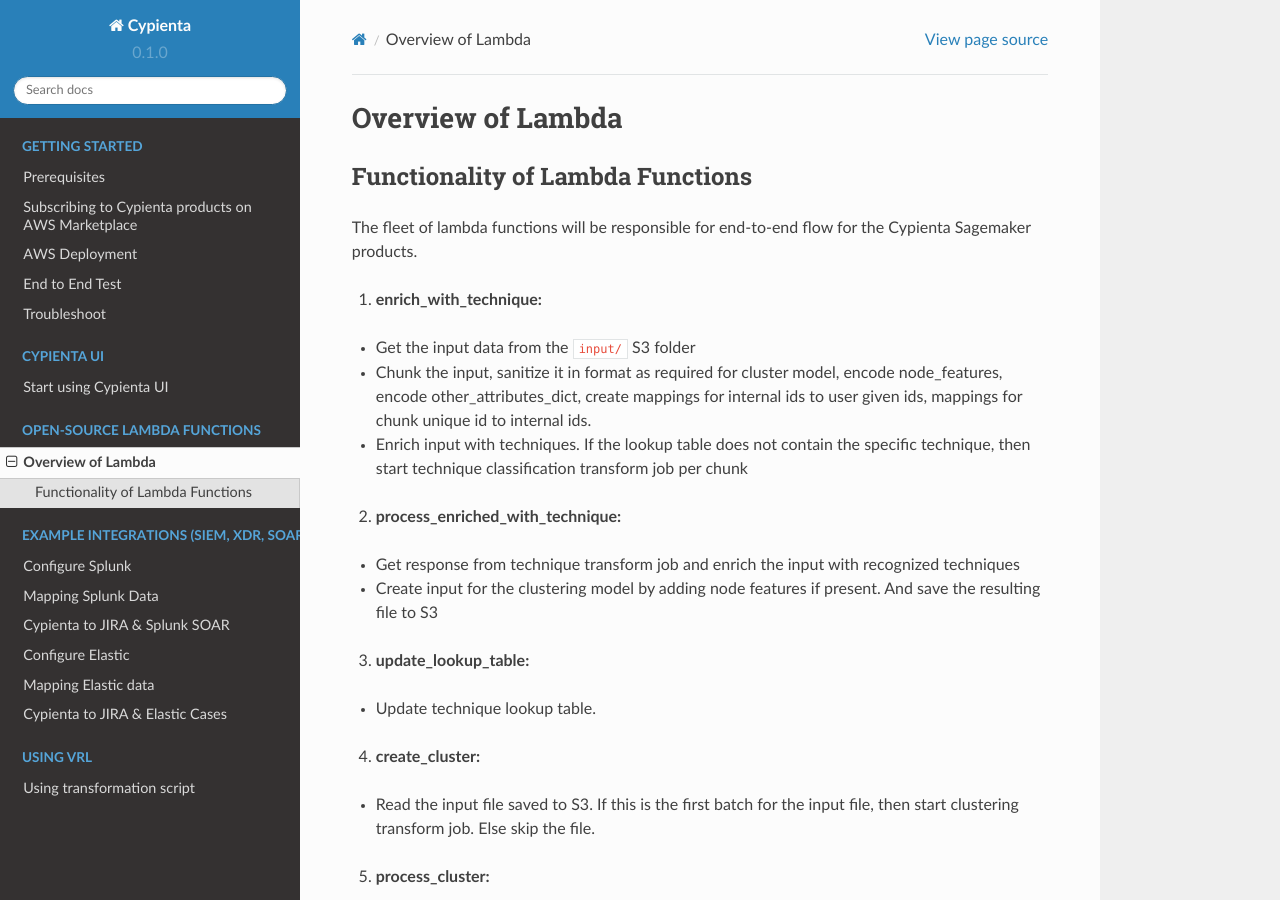
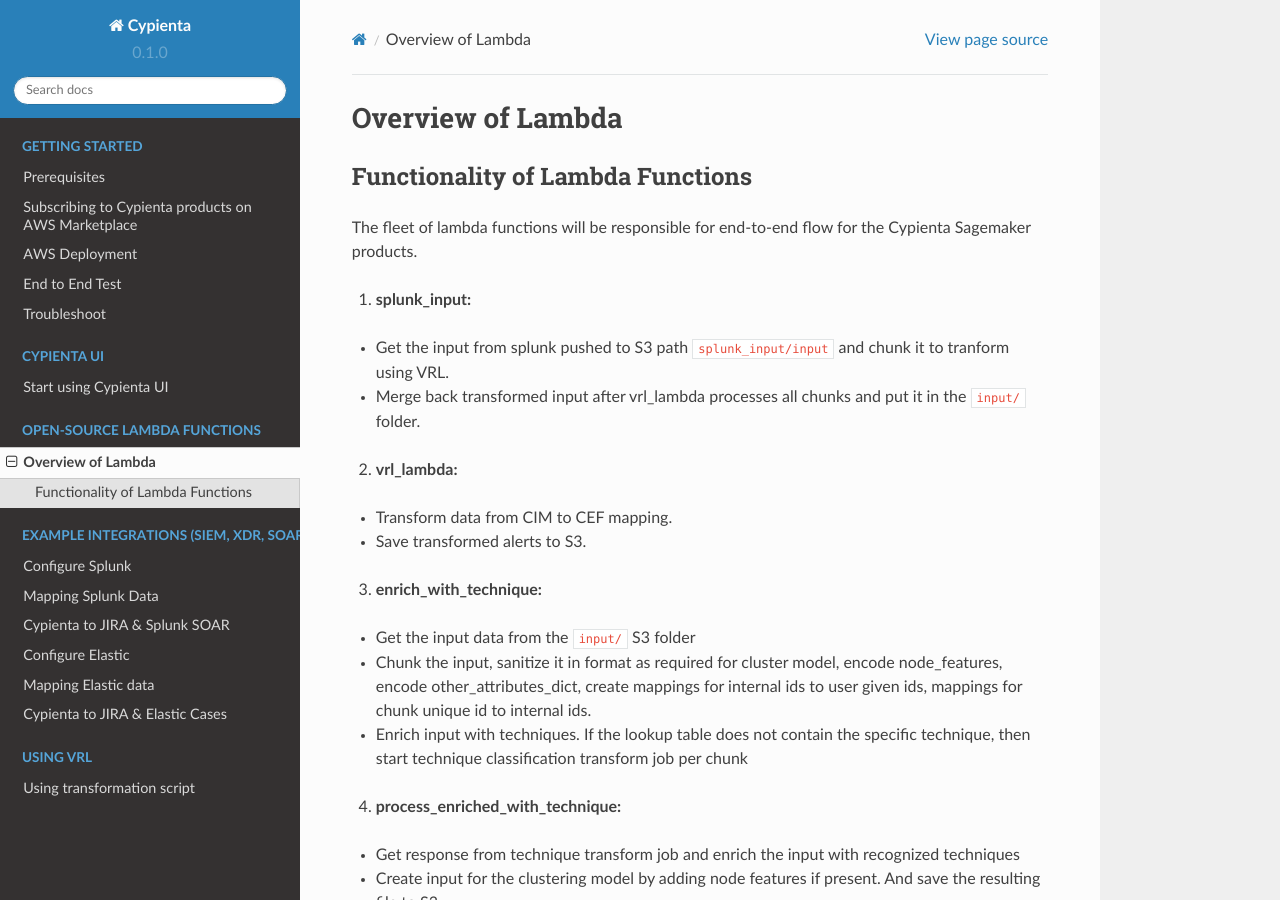
Before and after one commit to cypienta/docs, a Sphinx documentation site: the page built from docs/source/lambda/functions.rst, in a window 1280 px wide and 900 px high. Built offline with Sphinx 7.4.7 and the Read the Docs theme 2.0.0, drawn with Linux system fonts in a browser that asks for light colours.

Commit message:
update lambda functions

```diff
--- a/docs/source/lambda/functions.rst
+++ b/docs/source/lambda/functions.rst
@@ -6,59 +6,69 @@
 
 The fleet of lambda functions will be responsible for end-to-end flow for the Cypienta Sagemaker products.
 
-1. **enrich_with_technique:**
+1. **splunk_input:**
+
+- Get the input from splunk pushed to S3 path ``splunk_input/input`` and chunk it to tranform using VRL.
+- Merge back transformed input after vrl_lambda processes all chunks and put it in the ``input/`` folder.
+
+2. **vrl_lambda:**
+
+- Transform data from CIM to CEF mapping.
+- Save transformed alerts to S3.
+
+3. **enrich_with_technique:**
 
 - Get the input data from the ``input/`` S3 folder
 - Chunk the input, sanitize it in format as required for cluster model, encode node_features, encode other_attributes_dict, create mappings for internal ids to user given ids, mappings for chunk unique id to internal ids.
 - Enrich input with techniques. If the lookup table does not contain the specific technique, then start technique classification transform job per chunk
 
-2. **process_enriched_with_technique:**
+4. **process_enriched_with_technique:**
 
 - Get response from technique transform job and enrich the input with recognized techniques
 - Create input for the clustering model by adding node features if present. And save the resulting file to S3
 
-3. **update_lookup_table:**
+5. **update_lookup_table:**
 
 - Update technique lookup table.
 
-4. **create_cluster:**
+6. **create_cluster:**
 
 - Read the input file saved to S3. If this is the first batch for the input file, then start clustering transform job. Else skip the file.
 
-5. **process_cluster:**
+7. **process_cluster:**
 
 - Read the response from clustering model.
 - Check if there is another batch that needs to run after the current response. If yes, then create input for the next batch, save to S3, and start clustering transform job. Else, extract agg_alert.json, cluster.json (for internal scratch) to S3, and create input for flow model and save to S3.
 
-6. **create_flow:**
+8. **create_flow:**
 
 - Triggered by input saved to s3 for flow model. Create flow transform job
 
-7. **process_flow:**
+9. **process_flow:**
 
 - Read response from the flow model. Save the flow_output.json to s3 (for internal scratch)
 - Clean up flow.json, cluster.json for user and save to ``output/`` folder.
 - Create enrich_alert_input.json and save to S3 (for internal scratch)
 
-8. **create_campaign:**
+10. **create_campaign:**
 
 - Read enrich_alert_input.json and create campaigns on UI
 
-9. **create_jira:**
+11. **create_jira:**
 
 - Read enrich_alert_input.json
 - Read lookup for the JIRA issue to cluster id.
 - If the cluster id already has JIRA created, and the status is ``open`` / ``in progress`` / ``to do``, overwrite the description with new details. If the status is not ``open`` / ``in progress`` / ``to do``, then create new JIRA issue with updated summary and description
 - If the cluster id does not have JIRA created, then create JIRA issue with summary, description and attachment to subset of involved alerts
 
-10. **create_case:**
+12. **create_case:**
 
 - Read enrich_alert_input.json
 - Read lookup for the Elastic case to cluster id.
 - If the cluster id already has case created, and the status is ``open`` / ``in progress``, overwrite the description with new details. If the status is not ``open`` / ``in progress``, then create new case with updated summary and description
 - If the cluster id does not have case created, then create case with summary, description.
 
-11. **save_feedback:**
+13. **save_feedback:**
 
 - Triggered by cut action performed on UI.
 - Fetch involved events and campaigns from UI and update weights for node and event attributes.
```
